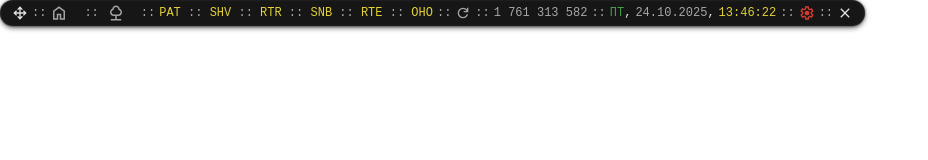
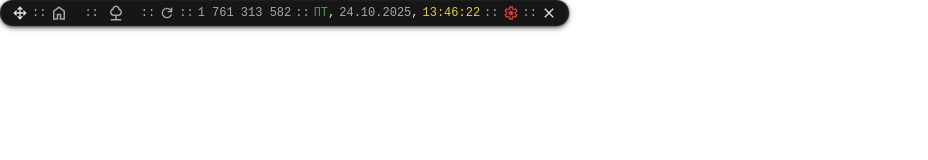
Before and after one commit to qjalti/daysOfWeekAndPercentsLeft, an Electron app: page index.html in a window 628 px wide. Shown: the whole page, 928 px wide, since content can reach past the window. Drawn offline with Linux system fonts and the light colour scheme; no server answers.

Commit message:
delete checkServersStatus func

```diff
--- a/index.html
+++ b/index.html
@@ -42,7 +42,7 @@
         font-size: 12px;
         margin: 0;
         color: rgba(255, 255, 255, 0.625);
-        width: 928px;
+        width: 628px;
         height: 32px !important;
         user-select: none;
       }
@@ -390,15 +390,6 @@
         </div>
         <div id="temperatureValue"></div>
       </div>
-      <div id="statusesBox">
-        <span id="PAT" class="site yellow">PAT</span>
-        <span id="SHV" class="site yellow">SHV</span>
-        <span id="RTR" class="site yellow">RTR</span>
-        <span id="SNB" class="site yellow">SNB</span>
-        <span id="RTE" class="site yellow">RTE</span>
-        <span id="OHO" class="site yellow">OHO</span>
-      </div>
-      ::
       <svg
         xmlns="http://www.w3.org/2000/svg"
         viewBox="0 -960 960 960"
@@ -443,8 +434,6 @@
       const LA = "55.81160";
       const LO = "37.79113";
 
-      const SITE_STATUSES_UPDATE_TIMEOUT = 1000 * 60 * 5;
-
       window.AUDIO = new Audio("assets/todo.wav");
       window.AUDIO_PLAYED = false;
 
@@ -477,49 +466,6 @@
           year: "numeric",
           month: "numeric",
           day: "numeric",
-        });
-      };
-
-      const checkServersStatus = async () => {
-        const SITES = [
-          {
-            name: "PAT",
-            url: "https://patriot-cl.ru/",
-          },
-          {
-            name: "SHV",
-            url: "https://shvey-dom.ru/",
-          },
-          {
-            name: "RTR",
-            url: "https://rodiyartech.ru/",
-          },
-          {
-            name: "SNB",
-            url: "https://snb.group/",
-          },
-          {
-            name: "RTE",
-            url: "https://rodiyar.tech/",
-          },
-          {
-            name: "OHO",
-            url: "https://ohrana-objective.ru/",
-          },
-        ];
-
-        SITES.map(async (el) => {
-          const CURRENT_SITE = document.querySelector(`#${el.name}`);
-          if (CURRENT_SITE.classList.contains("green")) {
-            CURRENT_SITE.classList.remove("green");
-          }
-          if (CURRENT_SITE.classList.contains("red")) {
-            CURRENT_SITE.classList.remove("red");
-          }
-          CURRENT_SITE.classList.add("yellow");
-          const STATUS = await fetch(el.url, { method: "HEAD" });
-          CURRENT_SITE.classList.remove("yellow");
-          CURRENT_SITE.classList.add(STATUS.ok ? "green" : "red");
         });
       };
 
@@ -668,8 +614,6 @@
         window.OUTDOOR_TEMP_VALUE = document.getElementById("outdoorTemp");
         window.CLOSE_BTN = document.getElementById("closeBtn");
 
-        window.STATUSES_BOX = document.getElementById("statusesBox");
-
         window.NEW_BOX_DIV = document.getElementById("new-box");
         window.NEW_DOW_DIV = document.getElementById("new-DoW");
         window.NEW_PF_DIV = document.getElementById("new-PF");
@@ -679,7 +623,6 @@
         window.OT_SVG = document.querySelector(".outdoor-temperature-svg");
 
         window.REFRESH_BTN.addEventListener("click", () => {
-          checkServersStatus();
           updateDayOfWeek();
           updateTemperature();
           updatePercentsLeft();
@@ -710,13 +653,11 @@
         updateDayOfWeek();
         updatePercentsLeft();
         updateTemperature();
-        checkServersStatus();
         writeCurrentTimestamp();
         writeCurrentTime();
         setInterval(updateDayOfWeek, 4 * 60 * 60 * 1000); // every 4 hours
         setInterval(updatePercentsLeft, 1000);
         setInterval(updateTemperature, 1000 * 60 * 15);
-        setInterval(checkServersStatus, SITE_STATUSES_UPDATE_TIMEOUT);
         setInterval(writeCurrentTimestamp, 1000);
         setInterval(writeCurrentTime, 1000);
         setTimeout(() => {
--- a/main.js
+++ b/main.js
@@ -19,7 +19,7 @@ let tray = null;
 
 app.whenReady().then(() => {
   win = new BrowserWindow({
-    width: 928,
+    width: 628,
     height: 32,
     // width: 1920,
     // height: 1080,
```
